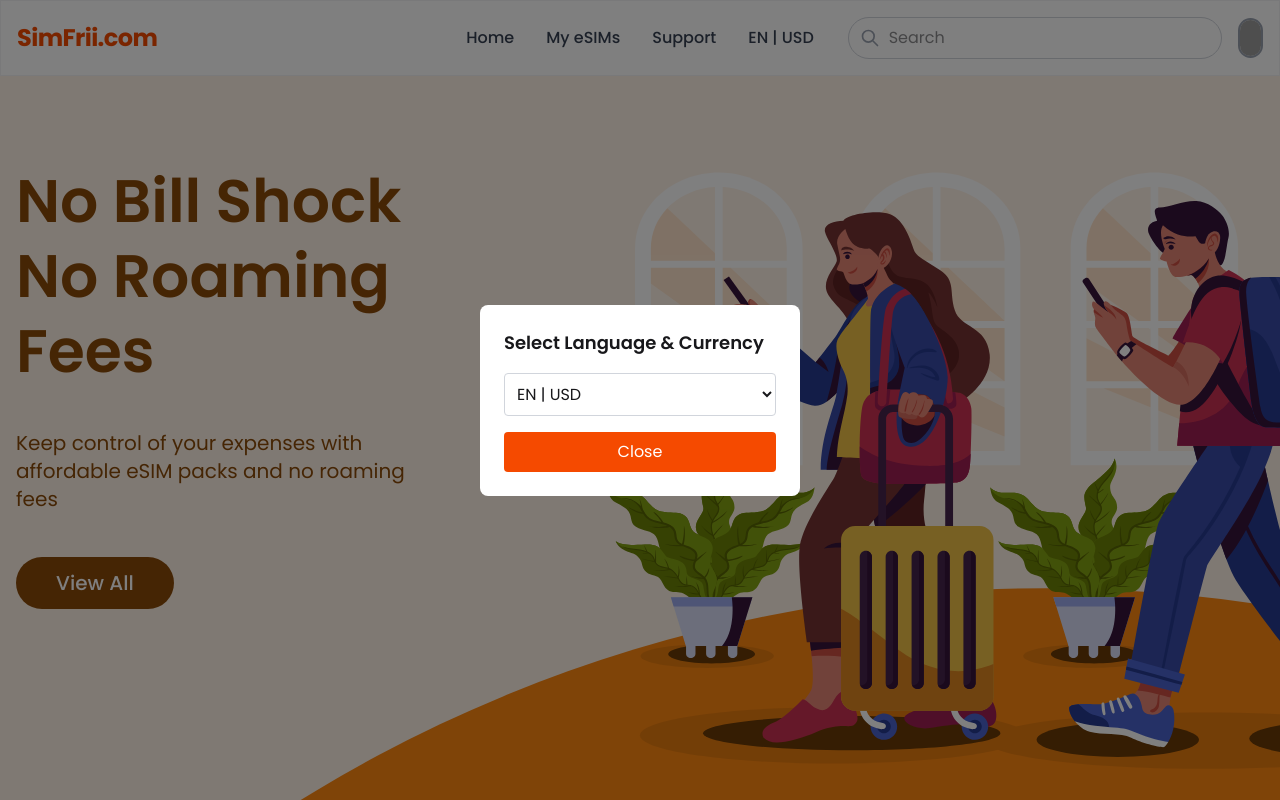
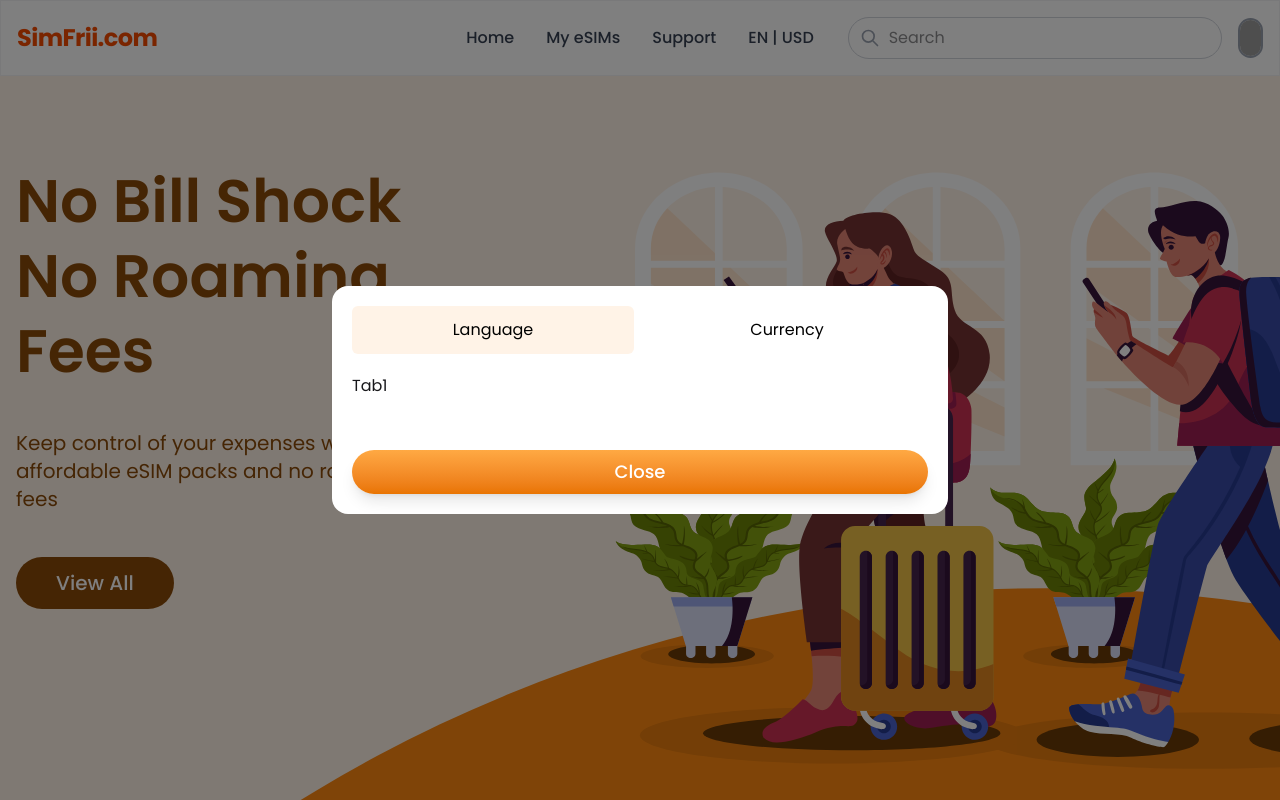
Before and after one commit to hasiburrahmanakash79/simfrii, a React (Vite) app: page / in a window 1280 px wide. Both pictures are taken after a click on the link "EN | USD". Shown: the top 800 px of the page. Built offline with nearby package versions, Linux system fonts and the light colour scheme; grey boxes are pictures that could not be loaded.

Commit message:
make the support section

```diff
--- a/src/Pages/Shared/Navbar.jsx
+++ b/src/Pages/Shared/Navbar.jsx
@@ -14,6 +14,13 @@ const Navbar = () => {
   const [dropdownOpen, setDropdownOpen] = useState(false);
   const [languageModalOpen, setLanguageModalOpen] = useState(false);
   const [showLogoutModal, setShowLogoutModal] = useState(false);
+
+  const tabs = [
+    { label: "Language", value: "language", content: <>Tab1</> },
+    { label: "Currency", value: "currency", content: <>TAB2</> },
+  ];
+
+  const [activeTab, setActiveTab] = useState("language");
 
   const toggleMenu = () => {
     setIsOpen(!isOpen);
@@ -310,20 +317,27 @@ const Navbar = () => {
 
       {/* Language Modal */}
       {languageModalOpen && (
-        <div className="fixed inset-0 bg-black/50 flex items-center justify-center z-50">
-          <div className="bg-white rounded-lg p-6 w-80">
-            <h2 className="text-lg font-semibold mb-4">Select Language & Currency</h2>
-            <select
-              className="w-full p-2 border border-gray-300 rounded mb-4"
-              onChange={(e) => console.log(e.target.value)}
-            >
-              <option>EN | USD</option>
-              <option>ES | EUR</option>
-              <option>FR | EUR</option>
-            </select>
+        <div className="fixed inset-0 bg-black/50 flex items-center justify-center z-50 ">
+          <div className=" bg-white rounded-2xl p-5">
+            <div className="flex justify-between text-center items-center gap-3 md:min-w-xl ">
+              {tabs.map((tab) => (
+                <button
+                  key={tab.value}
+                  onClick={() => setActiveTab(tab.value)}
+                  className={`px-10 py-3 rounded-md text-xm transition-all duration-500 cursor-pointer w-full text-center ${
+                    activeTab === tab.value
+                      ? "bg-[#FFF3E7] text-black"
+                      : "text-black hover:bg-white/60"
+                  }`}
+                >
+                  {tab.label}
+                </button>
+              ))}
+            </div>
+            <div className="py-5">{tabs.find((tab) => tab.value === activeTab)?.content}</div>
             <button
               onClick={toggleLanguageModal}
-              className="w-full bg-orange-600 text-white py-2 rounded hover:bg-orange-700"
+              className="btn-primary"
             >
               Close
             </button>
@@ -332,9 +346,16 @@ const Navbar = () => {
       )}
 
       {/* Shared Modal */}
-      <SupportModal isOpen={supportOpen} onClose={closeSupport} openChat={openChat} />
+      <SupportModal
+        isOpen={supportOpen}
+        onClose={closeSupport}
+        openChat={openChat}
+      />
       <ChatModal isOpen={chatOpen} onClose={closeChat} />
-      <LogoutModal isOpen={showLogoutModal} onClose={() => setShowLogoutModal(false)} />
+      <LogoutModal
+        isOpen={showLogoutModal}
+        onClose={() => setShowLogoutModal(false)}
+      />
     </nav>
   );
 };
```
